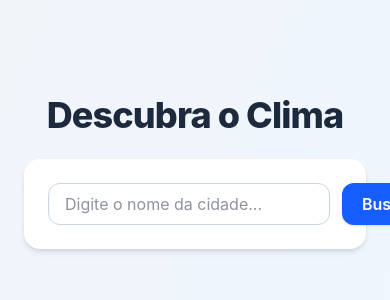
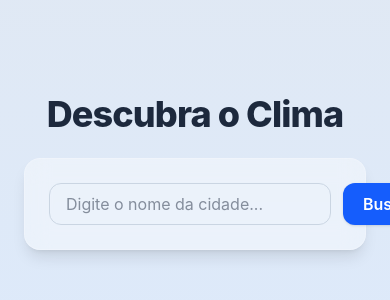
Before and after one commit to clarabonan01-ai/app-clima, a React (Vite) app: page / in a window 390 px wide. Shown: the part 238-538 px from the top of the page. Built offline with nearby package versions, Linux system fonts and the light colour scheme.

Commit message:
style: aplicar degradê responsivo no fundo e efeito glassmorphism nos cards

```diff
--- a/src/App.jsx
+++ b/src/App.jsx
@@ -64,24 +64,26 @@ function App() {
     }
   }, []);
 
-  let fundoDinamico = "bg-gradient-to-br from-slate-100 to-blue-50";
+  let fundoDinamico = "bg-gradient-to-b from-slate-200 to-blue-100";
   let corDoTitulo = "text-slate-800";
 
   if (clima) {
     const temp = clima.main?.temp;
 
     if (temp <= 16) {
-      fundoDinamico = "bg-gradient-to-br from-slate-700 to-slate-900";
+      fundoDinamico =
+        "bg-gradient-to-b from-slate-800 via-indigo-950 to-slate-900";
       corDoTitulo = "text-white";
     } else if (temp > 16 && temp <= 24) {
-      fundoDinamico =
-        "bg-gradient-to-br from-slate-200 via-slate-100 to-blue-100";
+      fundoDinamico = "bg-gradient-to-b from-sky-200 via-slate-100 to-blue-200";
       corDoTitulo = "text-slate-800";
     } else {
-      fundoDinamico = "bg-gradient-to-br from-orange-50 to-amber-100";
+      fundoDinamico =
+        "bg-gradient-to-b from-orange-200 via-amber-100 to-yellow-100";
       corDoTitulo = "text-slate-800";
     }
   }
+
   return (
     <div
       className={`min-h-screen ${fundoDinamico} flex flex-col items-center justify-center p-6 font-sans transition-all duration-500`}
@@ -94,7 +96,7 @@ function App() {
 
       <form
         onSubmit={lidarComBusca}
-        className="w-full max-w-md bg-white p-6 rounded-2xl shadow-md flex gap-3 mb-6"
+        className="w-full max-w-md bg-white/40 backdrop-blur-md border border-white/20 p-6 rounded-2xl shadow-lg flex gap-3 mb-6"
       >
         <input
           type="text"
@@ -125,7 +127,7 @@ function App() {
       )}
 
       {clima && (
-        <div className="w-full max-w-md bg-white p-6 rounded-2xl shadow-md text-center">
+        <div className="w-full max-w-md bg-white/30 backdrop-blur-md border border-white/20 p-6 rounded-3xl shadow-xl text-center transition-all">
           <h2 className="text-2xl font-bold text-slate-800">
             {clima.name}, {clima.sys?.country}
           </h2>
@@ -134,28 +136,30 @@ function App() {
             <img
               src={`https://openweathermap.org/img/wn/${clima.weather[0].icon}@2x.png`}
               alt={clima.weather[0].description}
-              className="mx-auto w-24 h-24"
+              className="mx-auto w-24 h-24 drop-shadow-md" // drop-shadow dá relevo ao ícone
             />
           )}
 
-          <p className="text-5xl font-black text-blue-600 my-4">
+          <p className="text-5xl font-black text-blue-600 my-4 dropdown-shadow-sm">
             {Math.round(clima.main?.temp)}°C
           </p>
-          <p className="text-slate-600 capitalize font-medium">
+          <p className="text-slate-700 capitalize font-semibold mb-2">
             {clima.weather?.[0]?.description}
           </p>
-          <div className="flex justify-around mt-6 pt-4 border-t border-slate-100 text-sm text-slate-500">
+
+          {/* Mudamos a borda divisória para combinar com o vidro */}
+          <div className="flex justify-around mt-6 pt-4 border-t border-white/30 text-sm text-slate-600">
             <div>
-              <p className="font-semibold text-slate-700">
+              <p className="font-bold text-slate-800">
                 {clima.main?.humidity}%
               </p>
-              <p>Umidade</p>
+              <p className="font-medium">Umidade</p>
             </div>
             <div>
-              <p className="font-semibold text-slate-700">
+              <p className="font-bold text-slate-700">
                 {clima.wind?.speed} km/h
               </p>
-              <p>Vento</p>
+              <p className="font-medium">Vento</p>
             </div>
           </div>
         </div>
```
